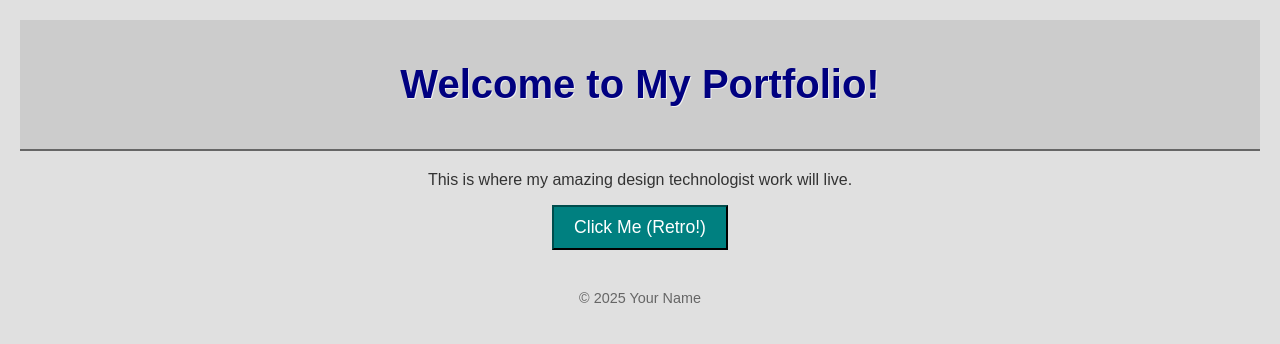
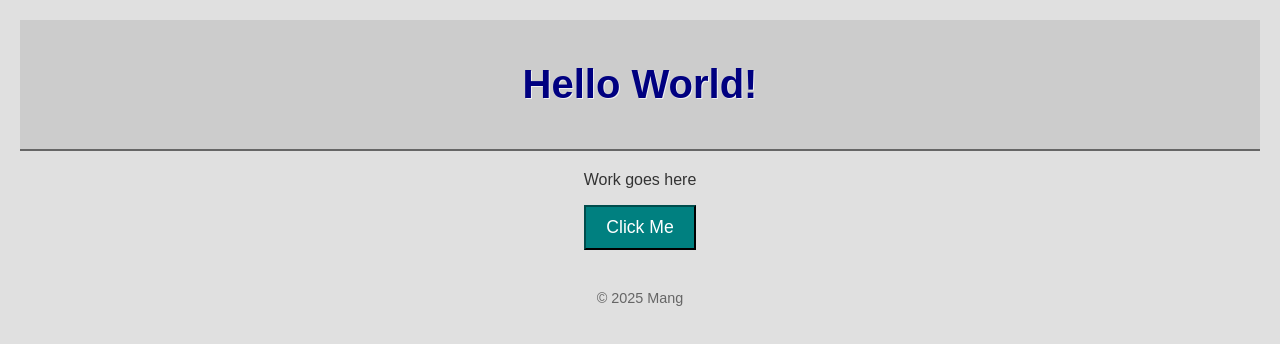
Before and after one commit to MangKipgen/mangkipgen.github.io, a plain HTML site: page index.html in a window 1280 px wide. Drawn offline with Linux system fonts and the light colour scheme.

Commit message:
initial edit

```diff
--- a/index.html
+++ b/index.html
@@ -3,21 +3,21 @@
 <head>
     <meta charset="UTF-8">
     <meta name="viewport" content="width=device-width, initial-scale=1.0">
-    <title>Your Awesome Portfolio</title>
+    <title>Site</title>
     <link rel="stylesheet" href="style.css">
 </head>
 <body>
     <header>
-        <h1>Welcome to My Portfolio!</h1>
+        <h1>Hello World!</h1>
     </header>
 
     <main>
-        <p>This is where my amazing design technologist work will live.</p>
-        <button id="myRetroButton">Click Me (Retro!)</button>
+        <p>Work goes here</p>
+        <button id="myRetroButton">Click Me</button>
     </main>
 
     <footer>
-        <p>&copy; 2025 Your Name</p>
+        <p>&copy; 2025 Mang</p>
     </footer>
 
     <script src="script.js"></script>
```
